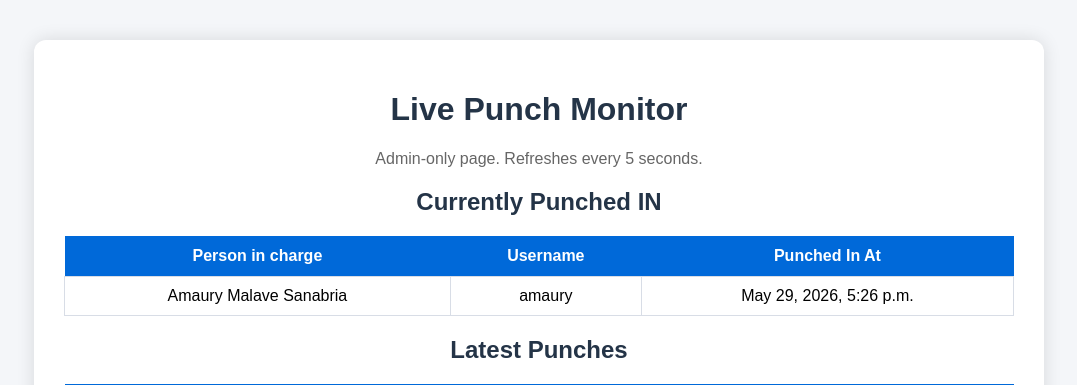
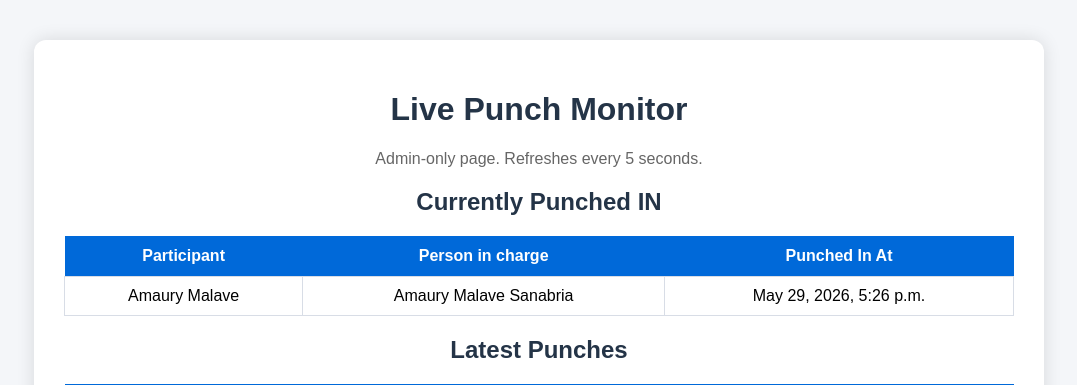
Before and after one commit to ijvergara-sudo/punchsystem, a Django app: page /live/ in a window 1280 px wide. Shown: the top 385 px of the page, without its empty margins (101-1178 px from the left). Run offline with Django 4.2, Linux system fonts and the light colour scheme; a user stored in the database is signed in; data comes from the database, SQL or seed files in the repository; both versions use the stored data as it was after the commit.

Commit message:
Fixed Django - punches live

```diff
--- a/attendance/templates/attendance/live_punches.html
+++ b/attendance/templates/attendance/live_punches.html
@@ -18,15 +18,15 @@
 
     <table>
         <tr>
-            <th>Person in charge</th>
-            <th>Username</th>
+            <th>Participant</th>
+			<th>Person in charge</th>
             <th>Punched In At</th>
         </tr>
 
         {% for punch in employees_in %}
         <tr>
-            <td>{{ punch.full_name }}</td>
-            <td>{{ punch.employee.username }}</td>
+            <td>{{ punch.employee.full_name }}</td>
+			<td>{{ punch.full_name }}</td>
             <td>{{ punch.timestamp }}</td>
         </tr>
         {% empty %}
```
Also changed, not shown: db.sqlite3.
